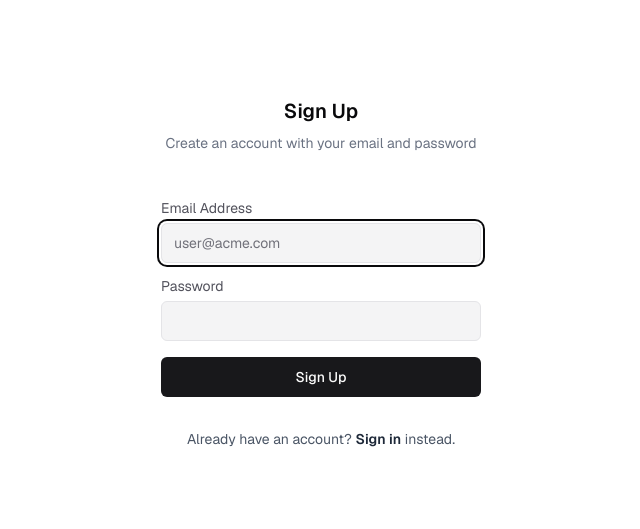
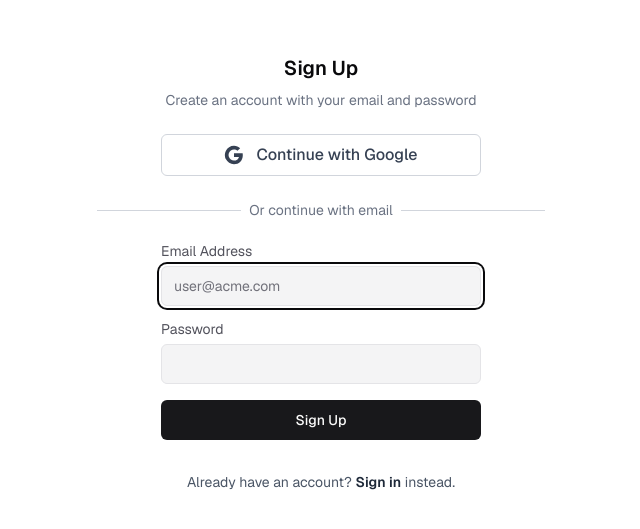
Before and after one commit to cgs-softwareteam/tourismgpt, a Next.js app: page /register in a window 1280 px wide. Shown: the part 127-656 px from the top of the page, without its empty margins (319-959 px from the left). Built offline with nearby package versions, Linux system fonts and the light colour scheme; no server answers; what bcrypt-ts would draw is missing.

Commit message:
google login

```diff
--- a/app/(auth)/auth.ts
+++ b/app/(auth)/auth.ts
@@ -2,6 +2,7 @@ import { compare } from "bcrypt-ts";
 import NextAuth, { type DefaultSession } from "next-auth";
 import type { DefaultJWT } from "next-auth/jwt";
 import Credentials from "next-auth/providers/credentials";
+import Google from "next-auth/providers/google";
 import { DUMMY_PASSWORD } from "@/lib/constants";
 import { createGuestUser, getUser } from "@/lib/db/queries";
 import { authConfig } from "./auth.config";
@@ -39,6 +40,10 @@ export const {
 } = NextAuth({
   ...authConfig,
   providers: [
+    Google({
+      clientId: process.env.GOOGLE_CLIENT_ID,
+      clientSecret: process.env.GOOGLE_CLIENT_SECRET,
+    }),
     Credentials({
       credentials: {},
       async authorize({ email, password }: any) {
@@ -75,18 +80,49 @@ export const {
     }),
   ],
   callbacks: {
-    jwt({ token, user }) {
+    async signIn({ user, account }) {
+      // Handle Google OAuth sign-in
+      if (account?.provider === "google" && user.email) {
+        const existingUsers = await getUser(user.email);
+
+        if (existingUsers.length === 0) {
+          // Create new user for Google OAuth (no password needed)
+          const { drizzle } = await import("drizzle-orm/postgres-js");
+          const postgres = (await import("postgres")).default;
+          const { user: userTable } = await import("@/lib/db/schema");
+
+          const client = postgres(process.env.POSTGRES_URL!);
+          const db = drizzle(client);
+
+          await db.insert(userTable).values({
+            email: user.email,
+            password: null  // Google OAuth users don't have a password
+          });
+        }
+      }
+      return true;
+    },
+    jwt({ token, user, account }) {
       if (user) {
         token.id = user.id as string;
-        token.type = user.type;
+        // Google OAuth users are "regular" type
+        token.type = account?.provider === "google" ? "regular" : (user.type || "regular");
       }
 
       return token;
     },
-    session({ session, token }) {
+    async session({ session, token }) {
       if (session.user) {
         session.user.id = token.id;
         session.user.type = token.type;
+
+        // For Google OAuth users, fetch their user ID from database
+        if (!token.id && session.user.email) {
+          const users = await getUser(session.user.email);
+          if (users.length > 0) {
+            session.user.id = users[0].id;
+          }
+        }
       }
 
       return session;
--- a/app/(auth)/login/page.tsx
+++ b/app/(auth)/login/page.tsx
@@ -2,7 +2,7 @@
 
 import Link from "next/link";
 import { useRouter } from "next/navigation";
-import { useSession } from "next-auth/react";
+import { signIn as nextAuthSignIn, useSession } from "next-auth/react";
 import { useActionState, useEffect, useState } from "react";
 
 import { AuthForm } from "@/components/auth-form";
@@ -53,15 +53,58 @@ export default function Page() {
     formAction(formData);
   };
 
+  const handleGoogleSignIn = async () => {
+    await nextAuthSignIn("google", { callbackUrl: "/" });
+  };
+
   return (
     <div className="flex h-dvh w-screen items-start justify-center bg-background pt-12 md:items-center md:pt-0">
-      <div className="flex w-full max-w-md flex-col gap-12 overflow-hidden rounded-2xl">
+      <div className="flex w-full max-w-md flex-col gap-6 overflow-hidden rounded-2xl">
         <div className="flex flex-col items-center justify-center gap-2 px-4 text-center sm:px-16">
           <h3 className="font-semibold text-xl dark:text-zinc-50">Sign In</h3>
           <p className="text-gray-500 text-sm dark:text-zinc-400">
             Use your email and password to sign in
           </p>
         </div>
+
+        {/* Google Sign In Button */}
+        <div className="px-4 sm:px-16">
+          <button
+            onClick={handleGoogleSignIn}
+            className="flex w-full items-center justify-center gap-3 rounded-md border border-gray-300 bg-white px-4 py-2 text-gray-700 transition-colors hover:bg-gray-50 dark:border-zinc-700 dark:bg-zinc-900 dark:text-zinc-300 dark:hover:bg-zinc-800"
+          >
+            <svg className="h-5 w-5" viewBox="0 0 24 24">
+              <path
+                fill="currentColor"
+                d="M22.56 12.25c0-.78-.07-1.53-.2-2.25H12v4.26h5.92c-.26 1.37-1.04 2.53-2.21 3.31v2.77h3.57c2.08-1.92 3.28-4.74 3.28-8.09z"
+              />
+              <path
+                fill="currentColor"
+                d="M12 23c2.97 0 5.46-.98 7.28-2.66l-3.57-2.77c-.98.66-2.23 1.06-3.71 1.06-2.86 0-5.29-1.93-6.16-4.53H2.18v2.84C3.99 20.53 7.7 23 12 23z"
+              />
+              <path
+                fill="currentColor"
+                d="M5.84 14.09c-.22-.66-.35-1.36-.35-2.09s.13-1.43.35-2.09V7.07H2.18C1.43 8.55 1 10.22 1 12s.43 3.45 1.18 4.93l2.85-2.22.81-.62z"
+              />
+              <path
+                fill="currentColor"
+                d="M12 5.38c1.62 0 3.06.56 4.21 1.64l3.15-3.15C17.45 2.09 14.97 1 12 1 7.7 1 3.99 3.47 2.18 7.07l3.66 2.84c.87-2.6 3.3-4.53 6.16-4.53z"
+              />
+            </svg>
+            <span className="font-medium">Continue with Google</span>
+          </button>
+        </div>
+
+        {/* Divider */}
+        <div className="relative px-4 sm:px-16">
+          <div className="absolute inset-0 flex items-center">
+            <div className="w-full border-t border-gray-300 dark:border-zinc-700"></div>
+          </div>
+          <div className="relative flex justify-center text-sm">
+            <span className="bg-background px-2 text-gray-500 dark:text-zinc-400">Or continue with email</span>
+          </div>
+        </div>
+
         <AuthForm action={handleSubmit} defaultEmail={email}>
           <SubmitButton isSuccessful={isSuccessful}>Sign in</SubmitButton>
           <p className="mt-4 text-center text-gray-600 text-sm dark:text-zinc-400">
--- a/app/(auth)/register/page.tsx
+++ b/app/(auth)/register/page.tsx
@@ -2,7 +2,7 @@
 
 import Link from "next/link";
 import { useRouter } from "next/navigation";
-import { useSession } from "next-auth/react";
+import { signIn as nextAuthSignIn, useSession } from "next-auth/react";
 import { useActionState, useEffect, useState } from "react";
 import { AuthForm } from "@/components/auth-form";
 import { SubmitButton } from "@/components/submit-button";
@@ -53,15 +53,58 @@ export default function Page() {
     formAction(formData);
   };
 
+  const handleGoogleSignUp = async () => {
+    await nextAuthSignIn("google", { callbackUrl: "/" });
+  };
+
   return (
     <div className="flex h-dvh w-screen items-start justify-center bg-background pt-12 md:items-center md:pt-0">
-      <div className="flex w-full max-w-md flex-col gap-12 overflow-hidden rounded-2xl">
+      <div className="flex w-full max-w-md flex-col gap-6 overflow-hidden rounded-2xl">
         <div className="flex flex-col items-center justify-center gap-2 px-4 text-center sm:px-16">
           <h3 className="font-semibold text-xl dark:text-zinc-50">Sign Up</h3>
           <p className="text-gray-500 text-sm dark:text-zinc-400">
             Create an account with your email and password
           </p>
         </div>
+
+        {/* Google Sign Up Button */}
+        <div className="px-4 sm:px-16">
+          <button
+            onClick={handleGoogleSignUp}
+            className="flex w-full items-center justify-center gap-3 rounded-md border border-gray-300 bg-white px-4 py-2 text-gray-700 transition-colors hover:bg-gray-50 dark:border-zinc-700 dark:bg-zinc-900 dark:text-zinc-300 dark:hover:bg-zinc-800"
+          >
+            <svg className="h-5 w-5" viewBox="0 0 24 24">
+              <path
+                fill="currentColor"
+                d="M22.56 12.25c0-.78-.07-1.53-.2-2.25H12v4.26h5.92c-.26 1.37-1.04 2.53-2.21 3.31v2.77h3.57c2.08-1.92 3.28-4.74 3.28-8.09z"
+              />
+              <path
+                fill="currentColor"
+                d="M12 23c2.97 0 5.46-.98 7.28-2.66l-3.57-2.77c-.98.66-2.23 1.06-3.71 1.06-2.86 0-5.29-1.93-6.16-4.53H2.18v2.84C3.99 20.53 7.7 23 12 23z"
+              />
+              <path
+                fill="currentColor"
+                d="M5.84 14.09c-.22-.66-.35-1.36-.35-2.09s.13-1.43.35-2.09V7.07H2.18C1.43 8.55 1 10.22 1 12s.43 3.45 1.18 4.93l2.85-2.22.81-.62z"
+              />
+              <path
+                fill="currentColor"
+                d="M12 5.38c1.62 0 3.06.56 4.21 1.64l3.15-3.15C17.45 2.09 14.97 1 12 1 7.7 1 3.99 3.47 2.18 7.07l3.66 2.84c.87-2.6 3.3-4.53 6.16-4.53z"
+              />
+            </svg>
+            <span className="font-medium">Continue with Google</span>
+          </button>
+        </div>
+
+        {/* Divider */}
+        <div className="relative px-4 sm:px-16">
+          <div className="absolute inset-0 flex items-center">
+            <div className="w-full border-t border-gray-300 dark:border-zinc-700"></div>
+          </div>
+          <div className="relative flex justify-center text-sm">
+            <span className="bg-background px-2 text-gray-500 dark:text-zinc-400">Or continue with email</span>
+          </div>
+        </div>
+
         <AuthForm action={handleSubmit} defaultEmail={email}>
           <SubmitButton isSuccessful={isSuccessful}>Sign Up</SubmitButton>
           <p className="mt-4 text-center text-gray-600 text-sm dark:text-zinc-400">
```
